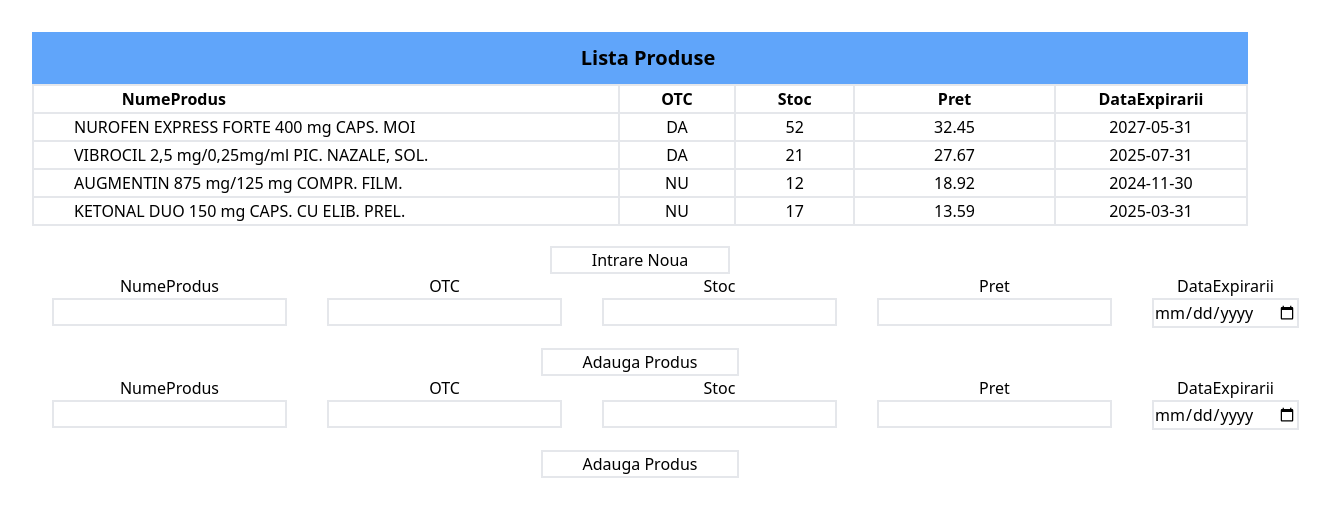
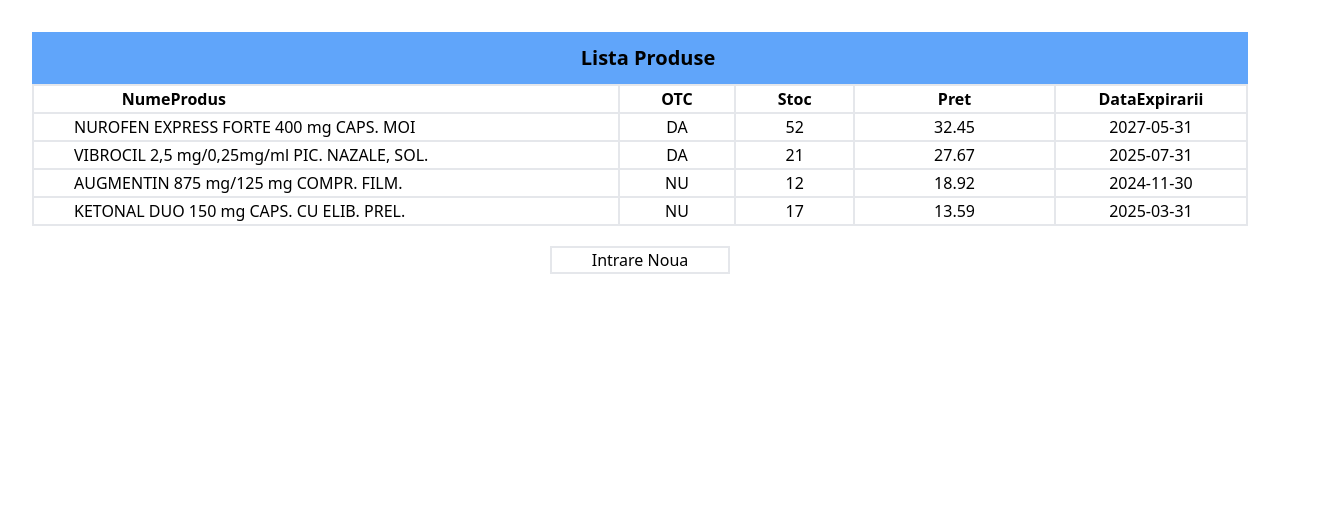
Before and after one commit to AleBarboni/React-Project, a React (Vite) app: page / in a window 1280 px wide. Shown: the top 516 px of the page, 1319 px wide, since content can reach past the window. Built offline with nearby package versions, Linux system fonts and the light colour scheme.

Commit message:
started filters

```diff
--- a/src/App.jsx
+++ b/src/App.jsx
@@ -1,14 +1,12 @@
 import { useState } from 'react'
 import './App.css'
 import TableData from './Components/TableData';
-import AddNewProduct from './Components/AddNewProduct';
 
 function App() {
   return (
     <div className="App">
     <h1 className='text-xl font-bold bg-blue-400 py-3 pl-4'>Lista Produse</h1>
     <TableData />
-    <AddNewProduct />
     </div>
   )
 }
--- a/src/Components/TableData.jsx
+++ b/src/Components/TableData.jsx
@@ -4,10 +4,10 @@
 
 function TableData() {
   const [product, setProduct] = useState(data);
-  const [display, setDisplay] = useState();
+  const [isShown, setIsShown] = useState(false);
 
-  function handleOnClick() {
-    setDisplay();
+  function handleOnClick(event) {
+    setIsShown(true);
   }
 
   const tableRows = product.map((data, index) => {
@@ -48,12 +48,14 @@
       </div>
       <div className="text-center mt-5">
         <button onClick={handleOnClick} className='px-10 border-2'>Intrare Noua</button>
-        </div>
-        <div>
-        <AddNewProduct func={addRows} />
+          <div>
+            {
+              isShown && (
+                <AddNewProduct func={addRows} />
+              )}
+          </div>
       </div>
     </div>
-
   );
 }
 
```
Also changed, not shown: src/Components/Filters.jsx (added).
